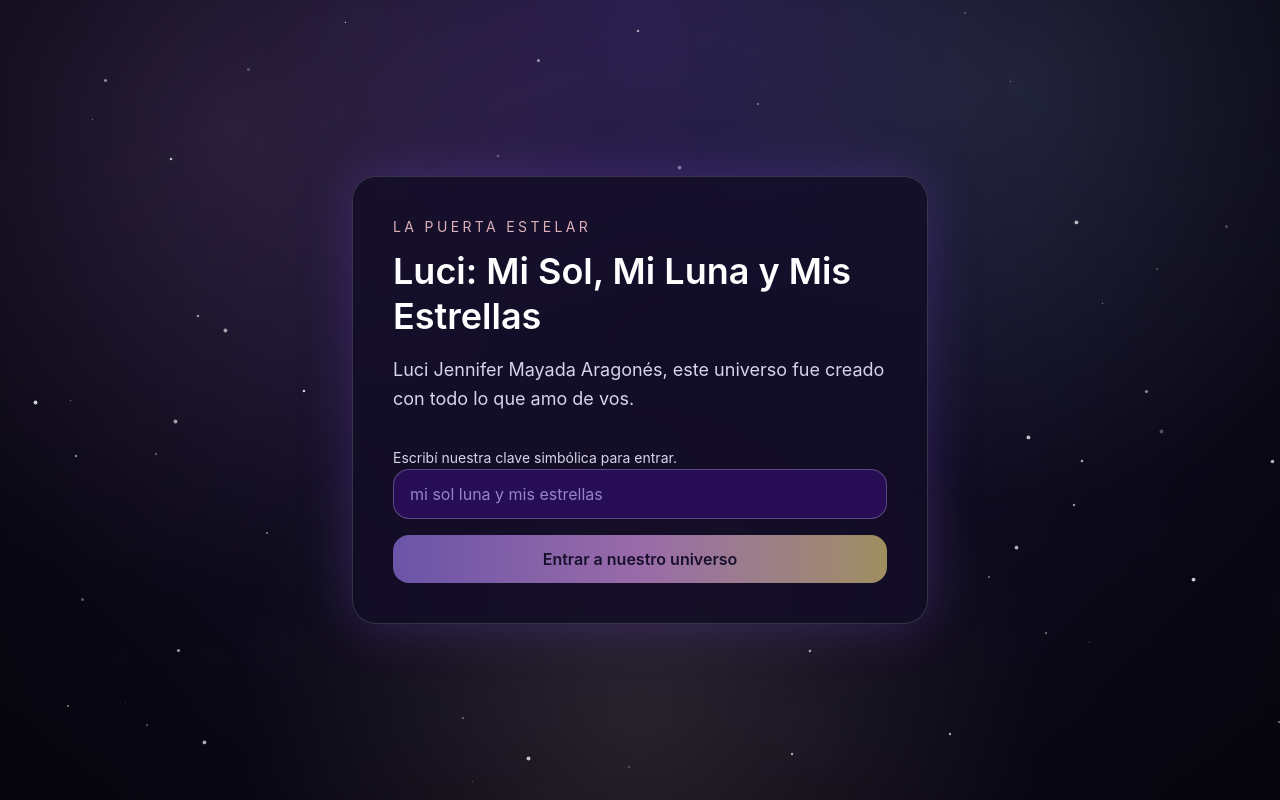
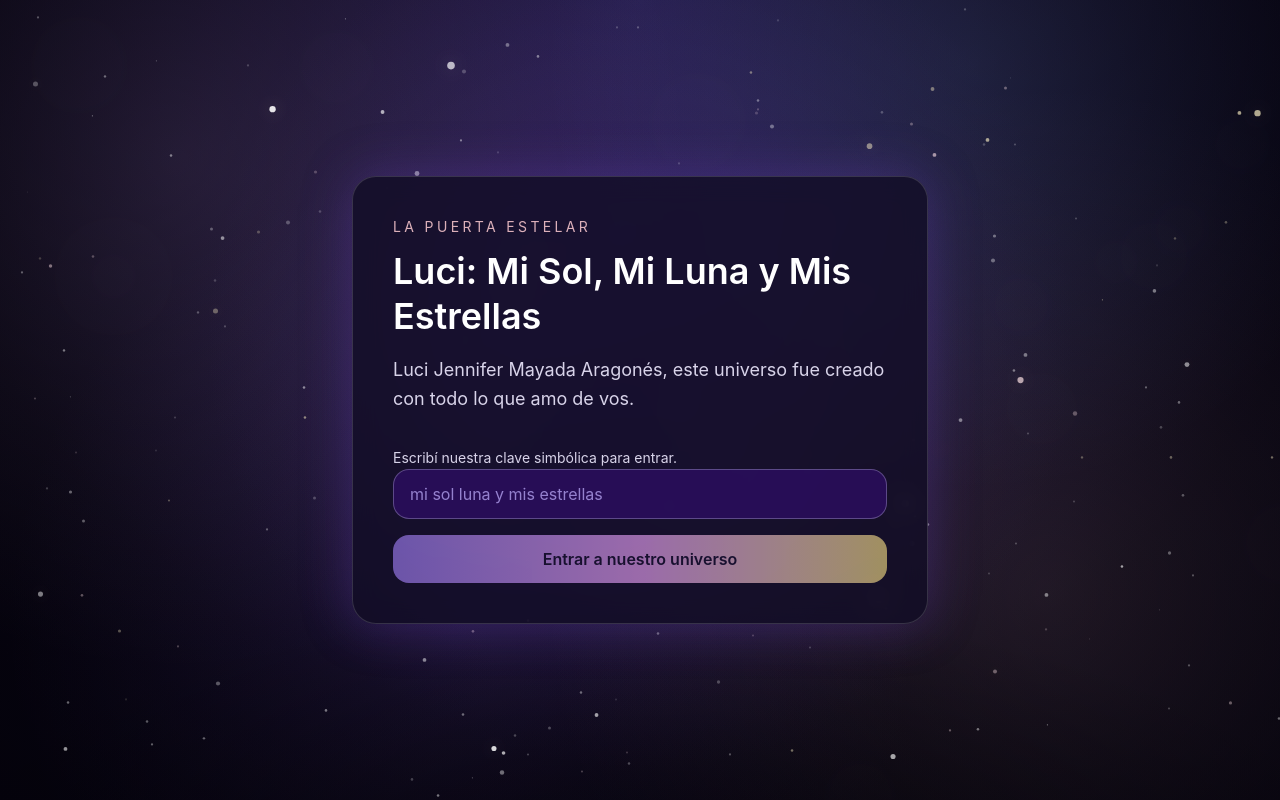
Before and after one commit to Daegon13/luci-universo, a Next.js app: page / in a window 1280 px wide. Built offline with nearby package versions, Linux system fonts and the light colour scheme.

Commit message:
Patch 13: implement layered starfield background system

```diff
--- /dev/null
+++ b/src/components/AmbientParticles.tsx
@@ -0,0 +1,51 @@
+import { motion } from "framer-motion";
+
+type AmbientParticlesProps = {
+  amount?: number;
+  seedOffset?: number;
+};
+
+type Particle = {
+  id: number;
+  top: string;
+  left: string;
+  size: number;
+  opacity: number;
+  duration: number;
+  delay: number;
+};
+
+function seededValue(index: number, salt: number) {
+  const x = Math.sin(index * 19.341 + salt * 61.79) * 43758.5453;
+  return x - Math.floor(x);
+}
+
+function createParticles(amount: number, seedOffset: number): Particle[] {
+  return Array.from({ length: amount }, (_, id) => ({
+    id,
+    top: `${Number((seededValue(id + seedOffset, 1) * 100).toFixed(2))}%`,
+    left: `${Number((seededValue(id + seedOffset, 2) * 100).toFixed(2))}%`,
+    size: Number((seededValue(id + seedOffset, 3) * 58 + 26).toFixed(2)),
+    opacity: Number((seededValue(id + seedOffset, 4) * 0.16 + 0.07).toFixed(2)),
+    duration: Number((seededValue(id + seedOffset, 5) * 16 + 18).toFixed(2)),
+    delay: Number((seededValue(id + seedOffset, 6) * 6).toFixed(2)),
+  }));
+}
+
+export function AmbientParticles({ amount = 26, seedOffset = 0 }: AmbientParticlesProps) {
+  const particles = createParticles(amount, seedOffset);
+
+  return (
+    <>
+      {particles.map((particle) => (
+        <motion.span
+          key={particle.id}
+          className="absolute rounded-full bg-violet-100/20 blur-2xl"
+          style={{ top: particle.top, left: particle.left, width: particle.size, height: particle.size, opacity: particle.opacity }}
+          animate={{ opacity: [particle.opacity * 0.7, particle.opacity, particle.opacity * 0.8], scale: [1, 1.35, 1] }}
+          transition={{ duration: particle.duration, repeat: Number.POSITIVE_INFINITY, ease: "easeInOut", delay: particle.delay }}
+        />
+      ))}
+    </>
+  );
+}
--- /dev/null
+++ b/src/components/NebulaGlow.tsx
@@ -0,0 +1,10 @@
+export function NebulaGlow() {
+  return (
+    <>
+      <div className="absolute inset-0 bg-[radial-gradient(circle_at_14%_20%,rgba(233,189,255,0.16),transparent_40%),radial-gradient(circle_at_76%_8%,rgba(140,206,255,0.15),transparent_35%),radial-gradient(circle_at_82%_74%,rgba(255,196,214,0.14),transparent_42%),radial-gradient(circle_at_36%_78%,rgba(110,78,189,0.22),transparent_44%)]" />
+      <div className="absolute inset-0 bg-[radial-gradient(circle_at_50%_42%,rgba(78,41,135,0.2),transparent_55%)] mix-blend-screen" />
+      <div className="absolute inset-0 bg-[radial-gradient(120%_86%_at_50%_120%,rgba(0,0,0,0.72),transparent_52%)]" />
+      <div className="absolute inset-0 bg-[radial-gradient(circle_at_center,transparent_22%,rgba(4,2,12,0.56)_100%)]" />
+    </>
+  );
+}
--- a/src/components/Starfield.tsx
+++ b/src/components/Starfield.tsx
@@ -1,4 +1,8 @@
 import { motion } from "framer-motion";
+import { AmbientParticles } from "@/components/AmbientParticles";
+import { NebulaGlow } from "@/components/NebulaGlow";
+
+type StarLayer = "far" | "mid" | "hero";
 
 type Star = {
   id: number;
@@ -8,82 +12,100 @@ type Star = {
   duration: number;
   delay: number;
   opacity: number;
+  layer: StarLayer;
+  hue: "white" | "gold" | "rose";
 };
 
-type DustParticle = {
-  id: number;
-  top: string;
-  left: string;
-  size: number;
-  duration: number;
-  delay: number;
+const STAR_COUNTS: Record<StarLayer, number> = {
+  far: 125,
+  mid: 58,
+  hero: 14,
 };
-
-const STAR_COUNT = 70;
-const DUST_COUNT = 22;
 
 function seededValue(index: number, salt: number) {
   const x = Math.sin(index * 12.9898 + salt * 78.233) * 43758.5453;
   return x - Math.floor(x);
 }
 
-function createStars(): Star[] {
-  return Array.from({ length: STAR_COUNT }, (_, id) => ({
-    id,
-    size: Number((seededValue(id, 1) * 2.6 + 0.9).toFixed(2)),
-    top: `${Number((seededValue(id, 2) * 100).toFixed(2))}%`,
-    left: `${Number((seededValue(id, 3) * 100).toFixed(2))}%`,
-    duration: Number((seededValue(id, 4) * 4.2 + 2.4).toFixed(2)),
-    delay: Number((seededValue(id, 5) * 2.8).toFixed(2)),
-    opacity: Number((seededValue(id, 6) * 0.6 + 0.25).toFixed(2)),
-  }));
+function createStars(layer: StarLayer, offset: number): Star[] {
+  const amount = STAR_COUNTS[layer];
+
+  return Array.from({ length: amount }, (_, id) => {
+    const baseId = id + offset;
+    const sizeBase = layer === "far" ? 1.3 : layer === "mid" ? 2.2 : 3.8;
+    const sizeVariance = layer === "far" ? 1.05 : layer === "mid" ? 1.7 : 2.6;
+    const opacityBase = layer === "far" ? 0.2 : layer === "mid" ? 0.36 : 0.52;
+    const opacityVariance = layer === "far" ? 0.3 : layer === "mid" ? 0.36 : 0.4;
+
+    return {
+      id: baseId,
+      layer,
+      size: Number((seededValue(baseId, 1) * sizeVariance + sizeBase).toFixed(2)),
+      top: `${Number((seededValue(baseId, 2) * 100).toFixed(2))}%`,
+      left: `${Number((seededValue(baseId, 3) * 100).toFixed(2))}%`,
+      duration: Number((seededValue(baseId, 4) * 4.8 + (layer === "far" ? 6.5 : 4.2)).toFixed(2)),
+      delay: Number((seededValue(baseId, 5) * 5.4).toFixed(2)),
+      opacity: Number((seededValue(baseId, 6) * opacityVariance + opacityBase).toFixed(2)),
+      hue: ((): Star["hue"] => {
+        const value = seededValue(baseId, 7);
+        if (value < 0.74) return "white";
+        if (value < 0.88) return "gold";
+        return "rose";
+      })(),
+    };
+  });
 }
 
-function createDustParticles(): DustParticle[] {
-  return Array.from({ length: DUST_COUNT }, (_, id) => ({
-    id,
-    top: `${Number((seededValue(id, 11) * 100).toFixed(2))}%`,
-    left: `${Number((seededValue(id, 12) * 100).toFixed(2))}%`,
-    size: Number((seededValue(id, 13) * 40 + 28).toFixed(2)),
-    duration: Number((seededValue(id, 14) * 10 + 16).toFixed(2)),
-    delay: Number((seededValue(id, 15) * 8).toFixed(2)),
-  }));
+const farStars = createStars("far", 0);
+const midStars = createStars("mid", 500);
+const heroStars = createStars("hero", 1000);
+
+const STAR_TONE_CLASSES: Record<Star["hue"], string> = {
+  white: "bg-white",
+  gold: "bg-amber-100",
+  rose: "bg-rose-100",
+};
+
+function StarLayerView({
+  stars,
+  drift,
+  blur,
+}: {
+  stars: Star[];
+  drift: [string, string, string];
+  blur?: string;
+}) {
+  return (
+    <motion.div
+      className="absolute inset-0"
+      animate={{ y: drift }}
+      transition={{ duration: 50, repeat: Number.POSITIVE_INFINITY, ease: "easeInOut" }}
+    >
+      {stars.map((star) => (
+        <motion.span
+          key={star.id}
+          className={`absolute rounded-full ${STAR_TONE_CLASSES[star.hue]} ${blur ?? ""}`}
+          style={{ width: star.size, height: star.size, top: star.top, left: star.left, opacity: star.opacity }}
+          animate={{ opacity: [star.opacity * 0.52, star.opacity, star.opacity * 0.66], scale: [1, 1.28, 1] }}
+          transition={{ duration: star.duration, repeat: Number.POSITIVE_INFINITY, ease: "easeInOut", delay: star.delay }}
+        />
+      ))}
+    </motion.div>
+  );
 }
-
-const stars = createStars();
-const dustParticles = createDustParticles();
 
 export function Starfield() {
   return (
     <div className="pointer-events-none absolute inset-0 overflow-hidden" aria-hidden>
-      <div className="absolute inset-0 bg-[radial-gradient(circle_at_top,_#2d1f56_0%,_#130f2a_36%,_#090612_100%)]" />
-      <div className="absolute inset-0 bg-[radial-gradient(circle_at_18%_16%,_rgba(244,165,255,0.15),_transparent_38%),radial-gradient(circle_at_80%_10%,_rgba(173,216,255,0.14),_transparent_34%),radial-gradient(circle_at_50%_90%,_rgba(255,224,180,0.12),_transparent_42%)]" />
-      <div className="absolute inset-0 bg-[radial-gradient(circle_at_center,transparent_28%,rgba(0,0,0,0.34)_100%)]" />
+      <div className="absolute inset-0 bg-[radial-gradient(circle_at_top,_#2f2360_0%,_#191135_34%,_#080512_72%,_#04020b_100%)]" />
+      <NebulaGlow />
 
-      {dustParticles.map((particle) => (
-        <motion.span
-          key={`dust-${particle.id}`}
-          className="absolute rounded-full bg-violet-100/10 blur-xl"
-          style={{ top: particle.top, left: particle.left, width: particle.size, height: particle.size }}
-          animate={{ opacity: [0.12, 0.22, 0.12], scale: [1, 1.3, 1] }}
-          transition={{
-            duration: particle.duration,
-            repeat: Number.POSITIVE_INFINITY,
-            ease: "easeInOut",
-            delay: particle.delay,
-          }}
-        />
-      ))}
+      <AmbientParticles amount={24} seedOffset={0} />
+      <AmbientParticles amount={14} seedOffset={260} />
 
-      {stars.map((star) => (
-        <motion.span
-          key={star.id}
-          className="absolute rounded-full bg-white"
-          style={{ width: star.size, height: star.size, top: star.top, left: star.left, opacity: star.opacity }}
-          animate={{ opacity: [star.opacity * 0.55, star.opacity, star.opacity * 0.65], scale: [1, 1.3, 1] }}
-          transition={{ duration: star.duration, repeat: Number.POSITIVE_INFINITY, ease: "easeInOut", delay: star.delay }}
-        />
-      ))}
+      <StarLayerView stars={farStars} drift={["-0.5%", "0%", "0.6%"]} blur="blur-[0.2px]" />
+      <StarLayerView stars={midStars} drift={["0%", "0.6%", "-0.3%"]} />
+      <StarLayerView stars={heroStars} drift={["0.5%", "0%", "-0.5%"]} blur="shadow-[0_0_14px_rgba(255,230,214,0.35)]" />
     </div>
   );
 }
```
